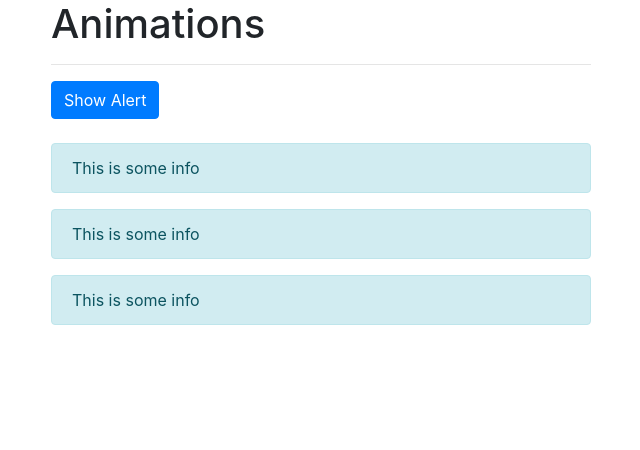
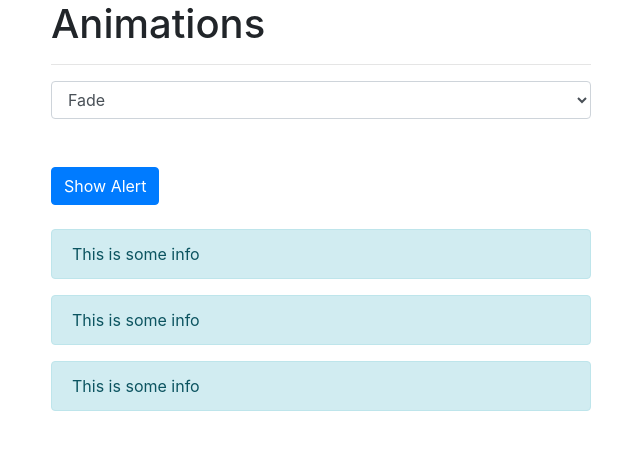
Before and after one commit to vladislavXXL/stock-trader, a Vue app: page / in a window 1280 px wide. Shown: the top 450 px of the page, without its empty margins (34-674 px from the left). Built offline with nearby package versions, Linux system fonts and the light colour scheme.

Commit message:
Upd using dynamic names and attributes in animations

```diff
--- a/src/App.vue
+++ b/src/App.vue
@@ -4,9 +4,14 @@
             <div class="col-xs-12 sol-sm-8 col-sm-offset-2 col-md-6 col-md-offset-3">
                 <h1>Animations</h1>
                 <hr>
+                <select name="" id="" v-model="alertAnimation" class="form-control">
+                    <option value="fade">Fade</option>
+                    <option value="slide">Slide</option>
+                </select>
+                <br><br>
                 <button class="btn btn-primary" @click="show = !show">Show Alert</button>
                 <br><br>
-                <transition name="fade">
+                <transition :name="alertAnimation">
                     <div class="alert alert-info" v-if="show">This is some info</div>
                 </transition>
                 <transition name="slide" type="animation">
@@ -28,7 +33,8 @@
     export default {
         data() {
             return {
-                show: true
+                show: true,
+                alertAnimation: 'fade'
             }
         }
     }
```
